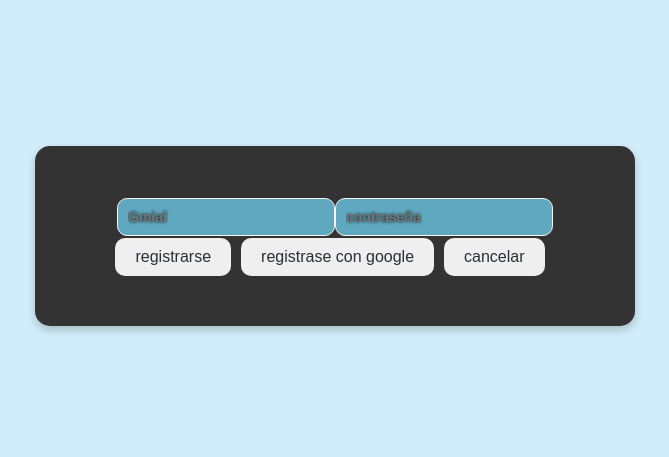
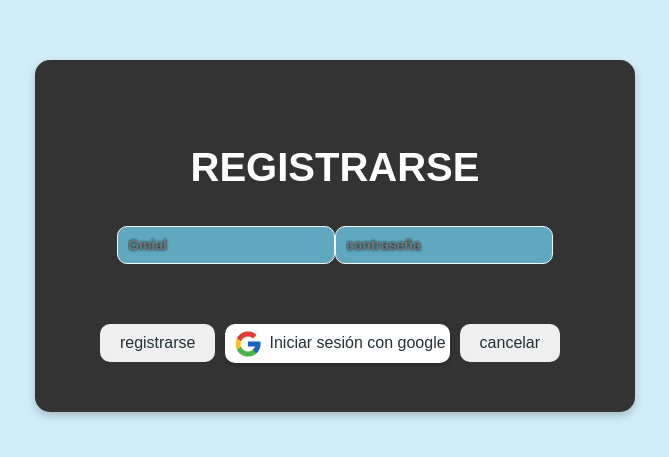
Before and after one commit to lukie-bell/proyecto_totem_6to_2da, a React (Create React App) app: page /login in a window 1280 px wide. Shown: the part 189-646 px from the top of the page, without its empty margins (305-974 px from the left). Built offline with nearby package versions, Linux system fonts and the light colour scheme; no server answers.

Commit message:
Se comenzo a añadir estilo al login y a corregir codigo de css

```diff
--- a/src/components/login_empleados.jsx
+++ b/src/components/login_empleados.jsx
@@ -3,7 +3,7 @@ import {autenticacion, autenticacionGoogle} from "../config/firebase";
 import { createUserWithEmailAndPassword, signInWithPopup, signOut } from "firebase/auth";
 import React, {useState} from "react";
 import { useNavigate } from "react-router-dom";
-import "./../css/PantallaRecibida.css";
+import "../css/LoginCss.css";
 
 const Autentificacion =() =>{
     const [email, setEmail] = useState("");
@@ -38,6 +38,7 @@ const SignOut = async ()=>{
 
     return (
         <div className="message-box">
+            <h1>REGISTRARSE</h1>
             <input
                 placeholder="Gmial"
                 onChange={(e)=> setEmail(e.target.value)}
@@ -47,7 +48,10 @@ const SignOut = async ()=>{
             onChange={(e)=> setPassword(e.target.value)}
             />
             <button onClick={registro}>registrarse</button>
-            <button onClick={registroConGoogle}>registrase con google</button>
+            <button onClick={registroConGoogle} className="ini">
+                <img src="/icons8-logo-de-google-48.png" alt="Logo Google" />
+                <p>Iniciar sesión con google</p>
+            </button>
             <button onClick={SignOut}>cancelar</button>
         </div>
     );
--- /dev/null
+++ b/src/css/LoginCss.css
@@ -0,0 +1,51 @@
+.message-box {
+    background-color: #333;
+    border-radius: 15px;
+    padding: 50px;
+    width: 500px;
+    max-width: 90%;
+    text-align: center;
+    font-size: 24px;
+    line-height: 1.5;
+    box-shadow: 0 4px 8px rgba(0, 0, 0, 0.2);
+    margin-top: 50px;
+}
+
+.ini{
+  transform: translate(0px, 40px);
+  align-items: center;
+  gap: 10px;
+  padding: 0px 24px;
+  border: none;
+  border-radius: 10px;
+  background: #fff;
+  cursor: pointer;
+  font-size: 16px;
+  font-weight: 500;
+  box-shadow: 0 2px 5px rgba(0,0,0,0.2);
+  width: auto;
+  height: 39px;
+}
+
+button{
+  flex-direction: row;
+  justify-content: center;
+  align-items: center;
+  gap: 15px;
+  margin-top: 20px;
+}
+
+img{
+    transform: translate(-90px, 5px);
+    width: 30px;
+    height: 30px;
+}
+
+p{
+   transform: translate(20px, -40px);
+}
+
+h1{
+    font-size: 40px;
+    color:#fff;
+}
--- a/src/css/PantallaRecibida.css
+++ b/src/css/PantallaRecibida.css
@@ -170,17 +170,3 @@ body {
 .send-button:hover {
     background-color: #61a364;
 }
-
-.message-box {
-    background-color: #333;
-    color: #fff;
-    border-radius: 15px;
-    padding: 50px;
-    width: 500px;
-    max-width: 90%;
-    text-align: center;
-    font-size: 24px;
-    line-height: 1.5;
-    box-shadow: 0 4px 8px rgba(0, 0, 0, 0.2);
-    margin-top: 50px;
-}
```
Also changed, not shown: public/icons8-logo-de-google-48.png (added).
